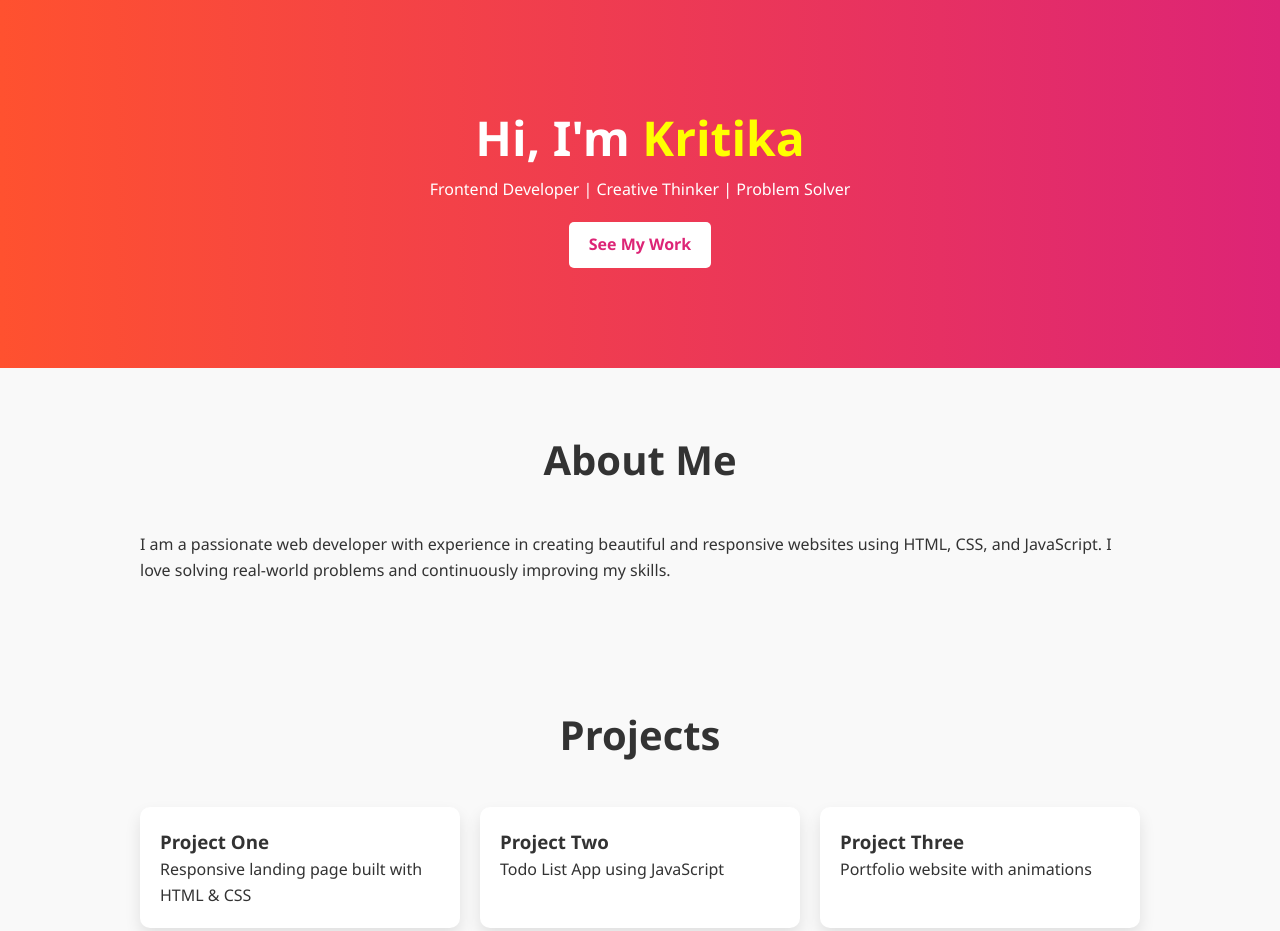
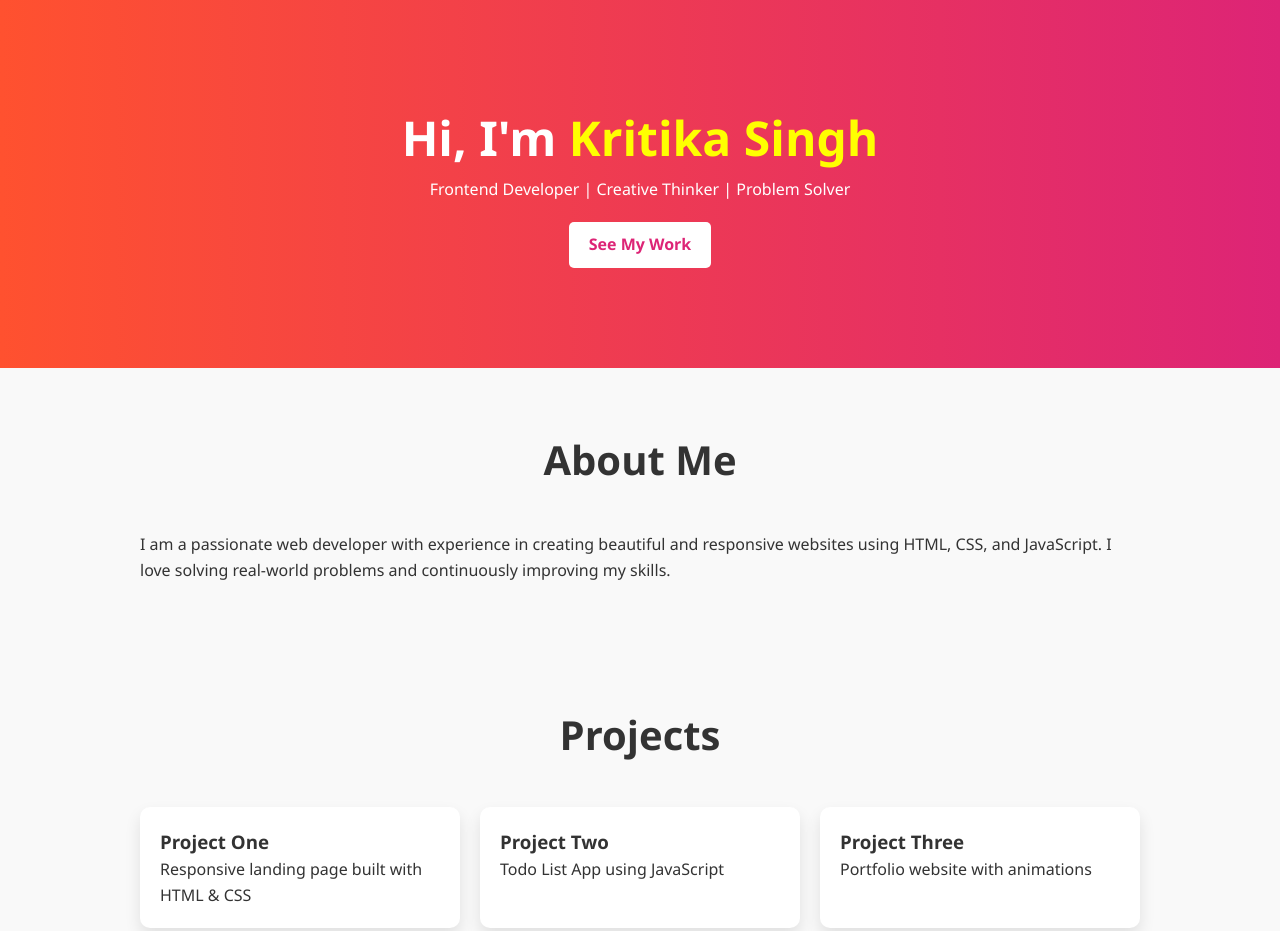
Before and after one commit to kritika066/PortFolio, a plain HTML site: page index.html in a window 1280 px wide. Shown: the top 931 px of the page. Drawn offline with Linux system fonts and the light colour scheme.

Commit message:
changes added

```diff
--- a/index.html
+++ b/index.html
@@ -102,7 +102,7 @@
 
   <header>
     <div class="container">
-      <h1>Hi, I'm <span>Kritika</span></h1>
+      <h1>Hi, I'm <span>Kritika Singh</span></h1>
       <p>Frontend Developer | Creative Thinker | Problem Solver</p>
       <a href="#projects" class="btn">See My Work</a>
     </div>
```
